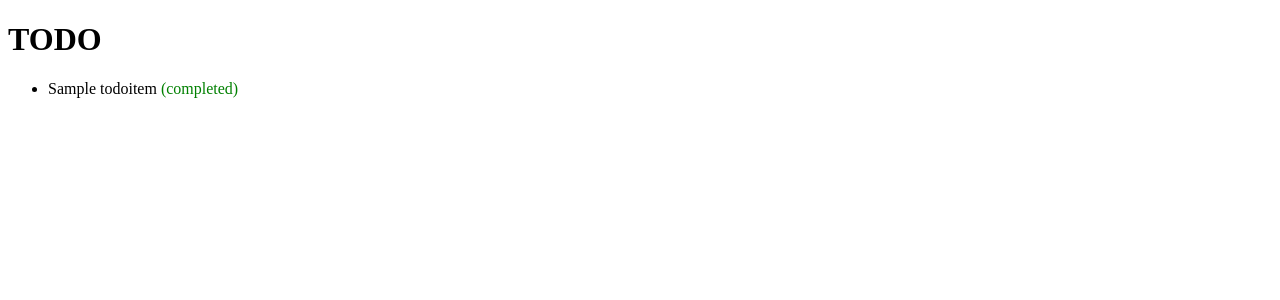
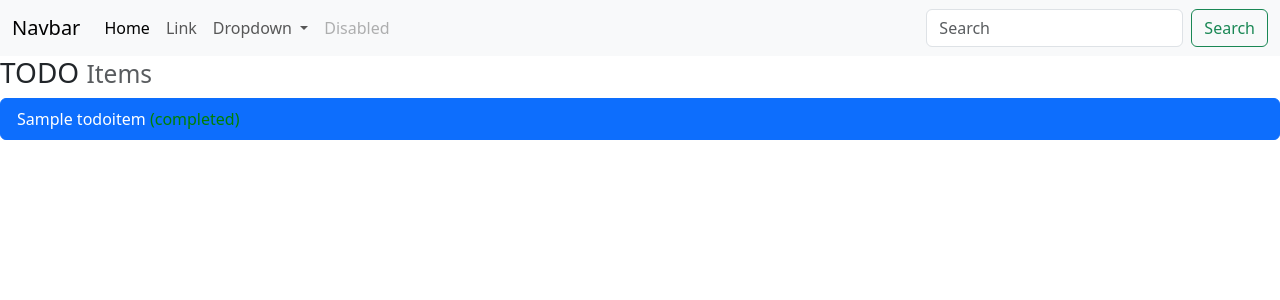
Before and after one commit to aanujkhurana/Django_projects, a Django app: page /todo in a window 1280 px wide. Shown: the top 300 px of the page. Run offline with Django 5.2, Linux system fonts and the light colour scheme; tables that the repository leaves empty hold one stand-in row (values such as "Sample post").

Commit message:
some styling

```diff
--- a/firstDjango/list/templates/base.html
+++ b/firstDjango/list/templates/base.html
@@ -1,11 +1,85 @@
 <!DOCTYPE html>
-<html>
+<html lang="en">
   <head>
-    <meta charset="UTF-8" />
-    <title>title</title>
+    <meta charset="utf-8" />
+    <meta name="viewport" content="width=device-width, initial-scale=1" />
+    <title>Bootstrap demo</title>
+    <link
+      href="https://cdn.jsdelivr.net/npm/bootstrap@5.3.6/dist/css/bootstrap.min.css"
+      rel="stylesheet"
+      integrity="sha384-4Q6Gf2aSP4eDXB8Miphtr37CMZZQ5oXLH2yaXMJ2w8e2ZtHTl7GptT4jmndRuHDT"
+      crossorigin="anonymous"
+    />
   </head>
   <body>
-    <h1>{% block title %}{% endblock %}</h1>
-    <p>Content</p>
+    <script
+      src="https://cdn.jsdelivr.net/npm/bootstrap@5.3.6/dist/js/bootstrap.bundle.min.js"
+      integrity="sha384-j1CDi7MgGQ12Z7Qab0qlWQ/Qqz24Gc6BM0thvEMVjHnfYGF0rmFCozFSxQBxwHKO"
+      crossorigin="anonymous"
+    ></script>
+    <nav class="navbar navbar-expand-lg bg-body-tertiary">
+      <div class="container-fluid">
+        <a class="navbar-brand" href="#">Navbar</a>
+        <button
+          class="navbar-toggler"
+          type="button"
+          data-bs-toggle="collapse"
+          data-bs-target="#navbarSupportedContent"
+          aria-controls="navbarSupportedContent"
+          aria-expanded="false"
+          aria-label="Toggle navigation"
+        >
+          <span class="navbar-toggler-icon"></span>
+        </button>
+        <div class="collapse navbar-collapse" id="navbarSupportedContent">
+          <ul class="navbar-nav me-auto mb-2 mb-lg-0">
+            <li class="nav-item">
+              <a class="nav-link active" aria-current="page" href="#">Home</a>
+            </li>
+            <li class="nav-item">
+              <a class="nav-link" href="#">Link</a>
+            </li>
+            <li class="nav-item dropdown">
+              <a
+                class="nav-link dropdown-toggle"
+                href="#"
+                role="button"
+                data-bs-toggle="dropdown"
+                aria-expanded="false"
+              >
+                Dropdown
+              </a>
+              <ul class="dropdown-menu">
+                <li><a class="dropdown-item" href="#">Action</a></li>
+                <li><a class="dropdown-item" href="#">Another action</a></li>
+                <li><hr class="dropdown-divider" /></li>
+                <li>
+                  <a class="dropdown-item" href="#">Something else here</a>
+                </li>
+              </ul>
+            </li>
+            <li class="nav-item">
+              <a class="nav-link disabled" aria-disabled="true">Disabled</a>
+            </li>
+          </ul>
+          <form class="d-flex" role="search">
+            <input
+              class="form-control me-2"
+              type="search"
+              placeholder="Search"
+              aria-label="Search"
+            />
+            <button class="btn btn-outline-success" type="submit">
+              Search
+            </button>
+          </form>
+        </div>
+      </div>
+    </nav>
+    <main>
+      {% block content %}
+      <!-- Page content will be inserted here -->
+      {% endblock %}
+    </main>
   </body>
 </html>
--- a/firstDjango/list/templates/todo.html
+++ b/firstDjango/list/templates/todo.html
@@ -1,31 +1,16 @@
-<!DOCTYPE html>
-<!--[if lt IE 7]>      <html class="no-js lt-ie9 lt-ie8 lt-ie7"> <![endif]-->
-<!--[if IE 7]>         <html class="no-js lt-ie9 lt-ie8"> <![endif]-->
-<!--[if IE 8]>         <html class="no-js lt-ie9"> <![endif]-->
-<!--[if gt IE 8]>      <html class="no-js"> <!--<![endif]-->
-<html>
-    <head>
-        <meta charset="utf-8">
-        <meta http-equiv="X-UA-Compatible" content="IE=edge">
-        <title></title>
-        <meta name="description" content="">
-        <meta name="viewport" content="width=device-width, initial-scale=1">
-        <link rel="stylesheet" href="">
-    </head>
-    <body>
-        <!--[if lt IE 7]>
-            <p class="browsehappy">You are using an <strong>outdated</strong> browser. Please <a href="#">upgrade your browser</a> to improve your experience.</p>
-        <![endif]-->
-        <h1>TODO</h1>
-        <ul>
-            {% for todo in items %}
-                <li>{{ todo.title }}
-                    {% if todo.completed %}
-                        <span style="color: green;">(completed)</span>
-                    {% else %}
-                        <span style="color: red;">(not completed)</span>
-                    {% endif %}
-                </li>
-            {% endfor %}
-    </body>
-</html>
+{% extends "base.html" %} {% block content %}
+<h3>
+  TODO
+  <small class="text-body-secondary">Items</small>
+</h3>
+<ul class="list-group">
+  {% for todo in items %}
+  <li class="list-group-item {% if todo.completed %}active{% endif %}">
+    {{ todo.title }} {% if todo.completed %}
+    <span style="color: green">(completed)</span>
+    {% else %}
+    <span style="color: red">(not completed)</span>
+    {% endif %}
+  </li>
+  {% endfor %} {% endblock %}
+</ul>
```
Also changed, not shown: firstDjango/list/templates/home.html (+3 -18 lines).
